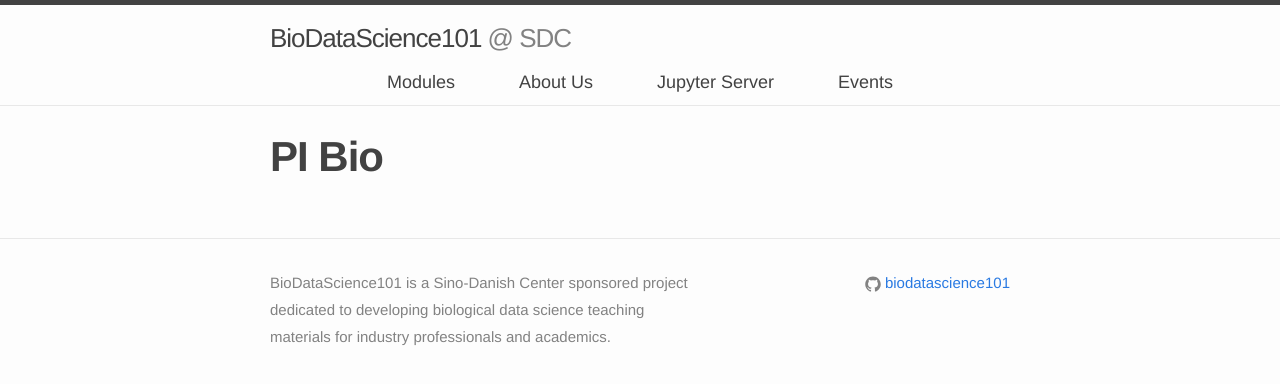
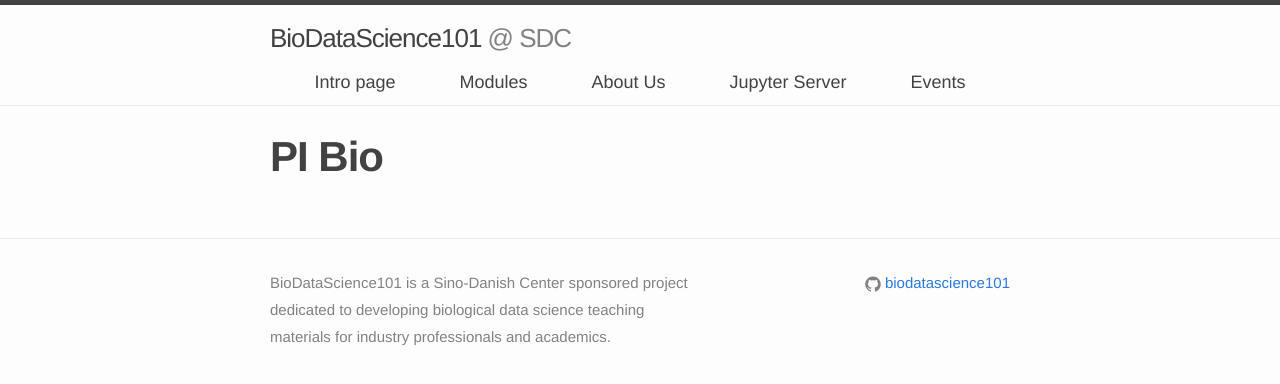
Before and after one commit to biodatascience101/BioDataScience101.github.io, a Jekyll site: the page built from _pages/pi/index.md, in a window 1280 px wide. Shown: the top 384 px of the page. Built offline with Jekyll 4.4.1, drawn with Linux system fonts in a browser that asks for light colours; nearby versions of some CDN libraries.

Commit message:
Update index.html

```diff
--- a/index.html
+++ b/index.html
@@ -1,5 +1,9 @@
 ---
-layout: default
+layout: page
+title: Intro page
+permalink: /intro/
+toggle: on
+rank: 1
 ---
 
 <div style="margin-bottom: 50px;">
```
